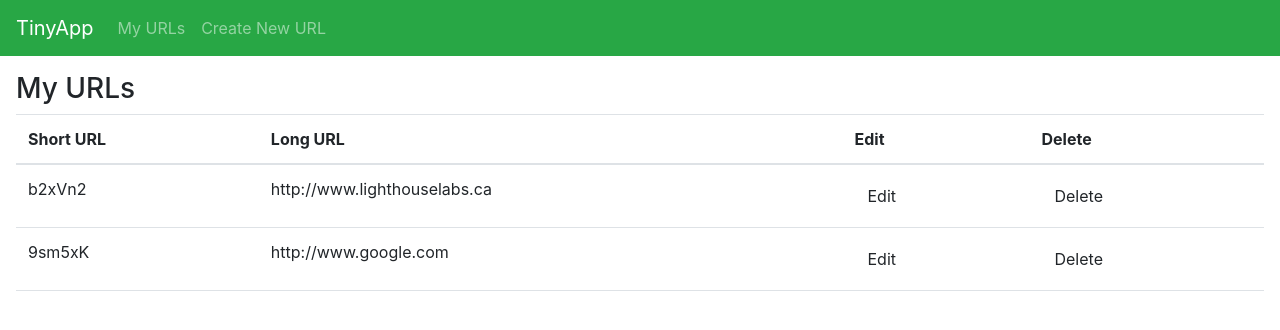
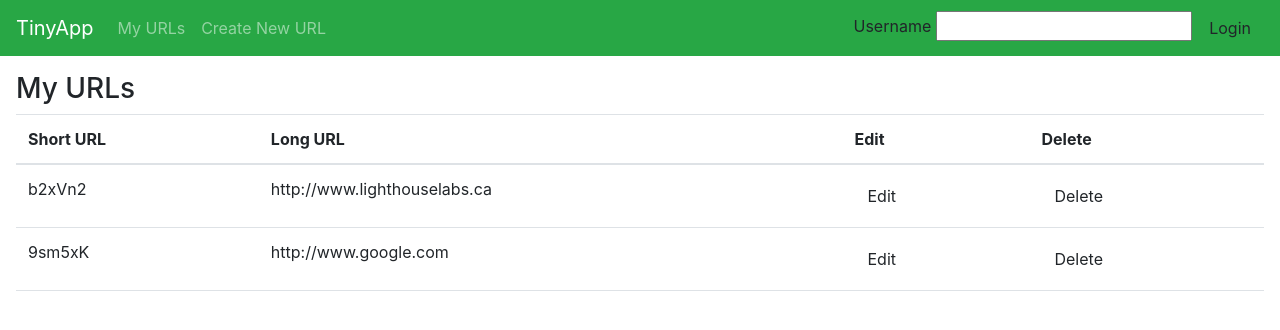
Before and after one commit to mwilliamsonholmes/tinyapp, a Node server app: page /urls in a window 1280 px wide. Shown: the top 330 px of the page. Run offline with Node 20, Linux system fonts and the light colour scheme; some libraries are stand-ins or nearby versions.

Commit message:
added login and logout field

```diff
--- a/views/partials/_header.ejs
+++ b/views/partials/_header.ejs
@@ -11,5 +11,19 @@
         <a class="nav-item nav-link" href="/urls/new">Create New URL</a>
       </div>
     </div>
+    <% if(typeof(username) !="undefined" ) { %>
+      <form action="/logout" method="POST" class="form-inline">
+        <div class="form-group form-inline">
+          <label>Logged in as: <%=username%></label>
+          <button type="submit" class="btn btn-success" name="Logout Button">Logout</button>
+        </div>
+      </form>
+      <% } else { %>
+        <form method="POST" action="/login">
+          <label for="username">Username</label>
+          <input type="text" id="username" name="username">
+          <button type="submit" class="btn btn-outline-Warning">Login</button>
+        </form>
+        <% } %>
   </nav>
 </header>
```
